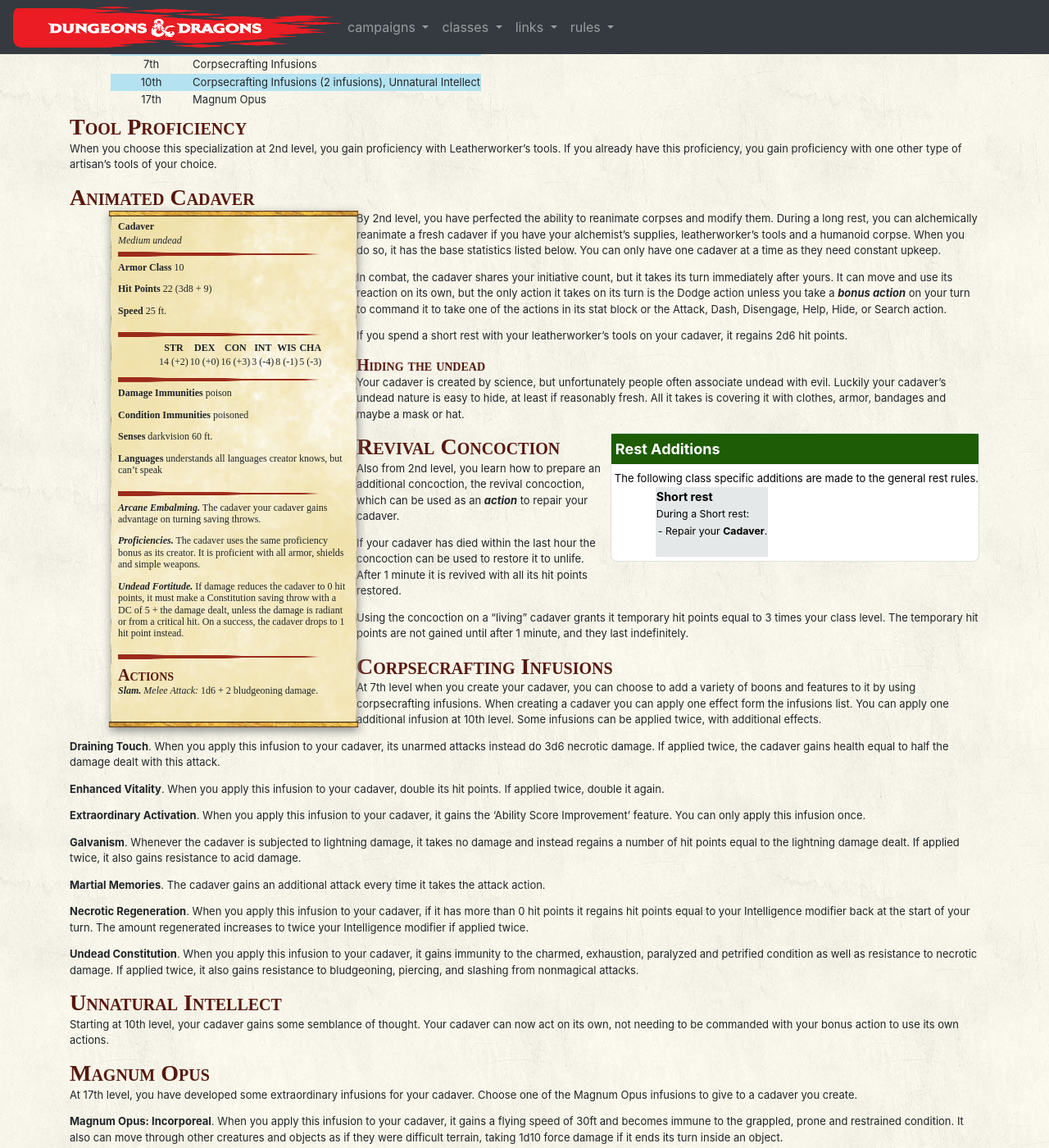
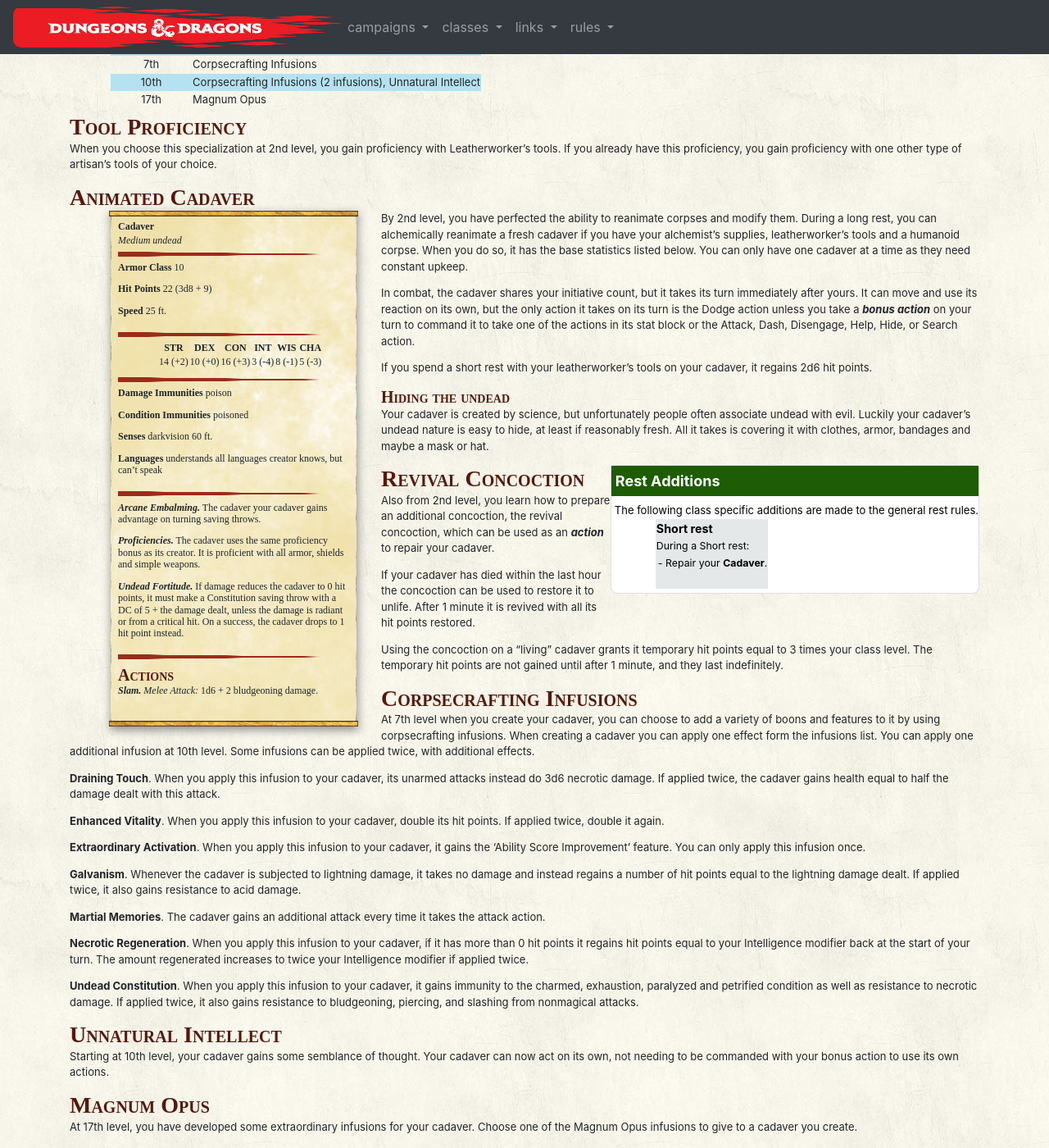
Before and after one commit to kvarak/dnd, a Jekyll site: the page built from docs/_classes/alchemist.md, in a window 1280 px wide and 1400 px high, scrolled down 5170 px. Shown: the whole window at 82% size. Built offline with Jekyll 4.4.1, drawn with Linux system fonts in a browser that asks for light colours; nearby versions of some CDN libraries; some web fonts are replaced.

Commit message:
fix alchemist

```diff
--- a/assets/css/style.css
+++ b/assets/css/style.css
@@ -85,8 +85,9 @@
   border-image-outset: 0px 2px;
   background-blend-mode: overlay;
   filter: drop-shadow(1px 4px 6px #888);
-  padding: 4px 2px 5px;
+  padding: 4px 2px;
   margin-left: 50px;
+  margin-right: 30px;
   max-width: 300px;
   float: left;
 }
```
